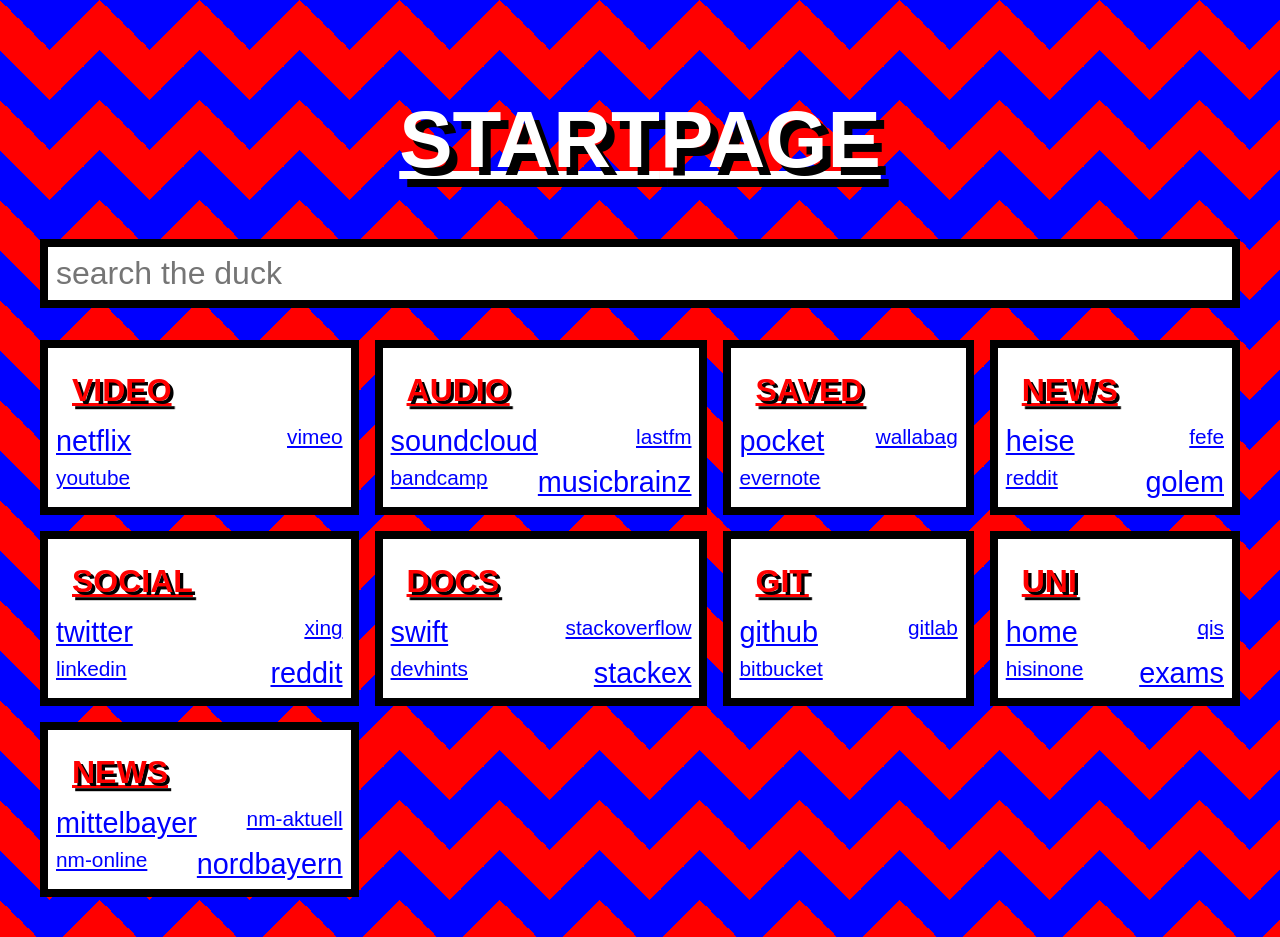
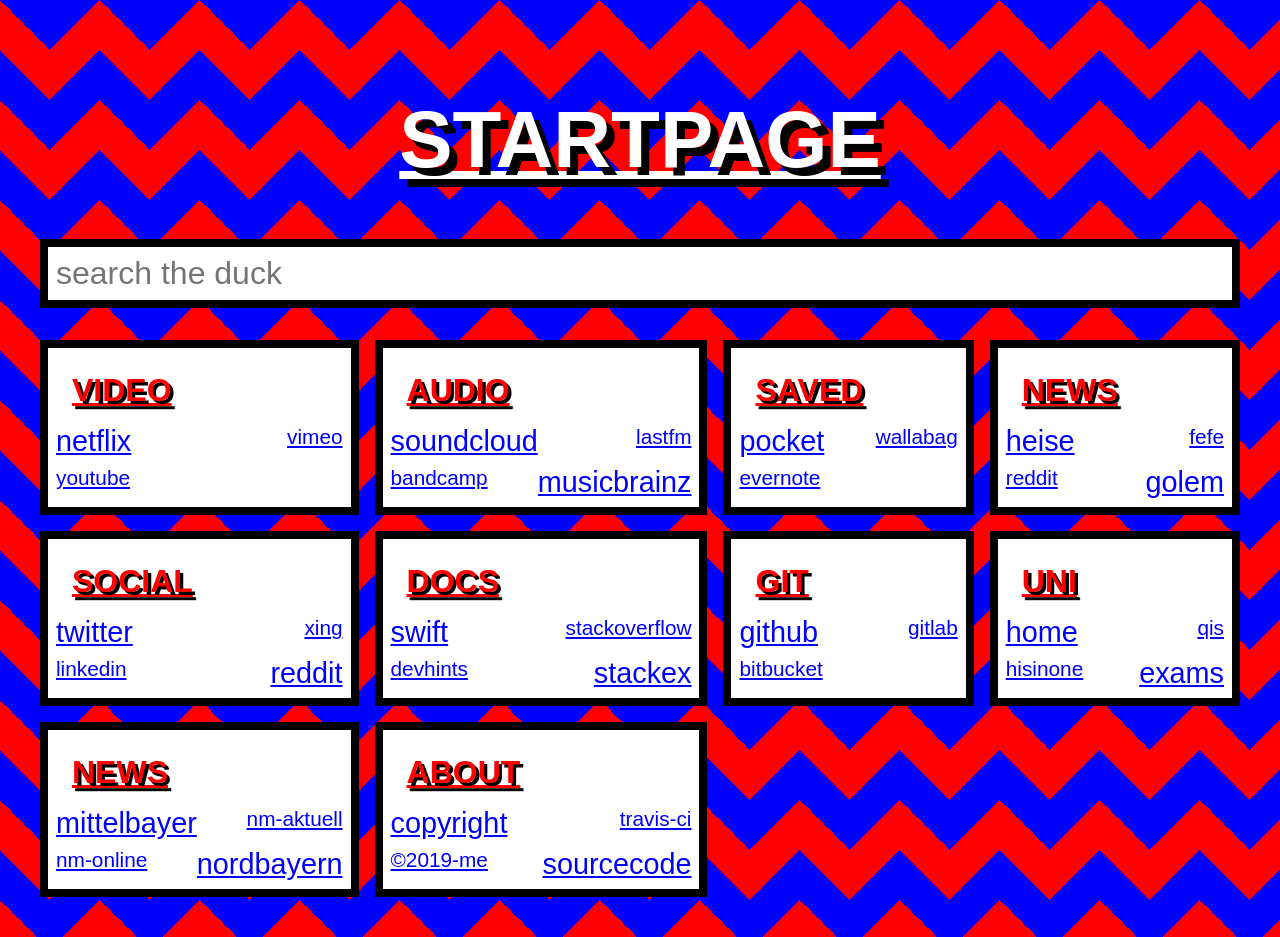
Before and after one commit to dotWee/startpage, a Jekyll site: the page built from index.html, in a window 1280 px wide. Built offline with Jekyll 4.4.1, drawn with Linux system fonts in a browser that asks for light colours.

Commit message:
Links: Add about category with project & source code references

```diff
--- a/_data/categories.json
+++ b/_data/categories.json
@@ -76,5 +76,14 @@
             ["nm-online", "http://www.neumarktonline.de"],
             ["nordbayern", "https://www.nordbayern.de"]
         ]
+    },
+    {
+        "name": "about",
+        "links": [
+            ["copyright", "https://lukas.wolfsteiner.media"],
+            ["travis-ci", "https://travis-ci.com/dotWee/startpage"],
+            ["©2019-me", "https://lukas.wolfsteiner.media"],
+            ["sourcecode", "https://github.com/dotWee/startpage"]
+        ]
     }
 ]
```
